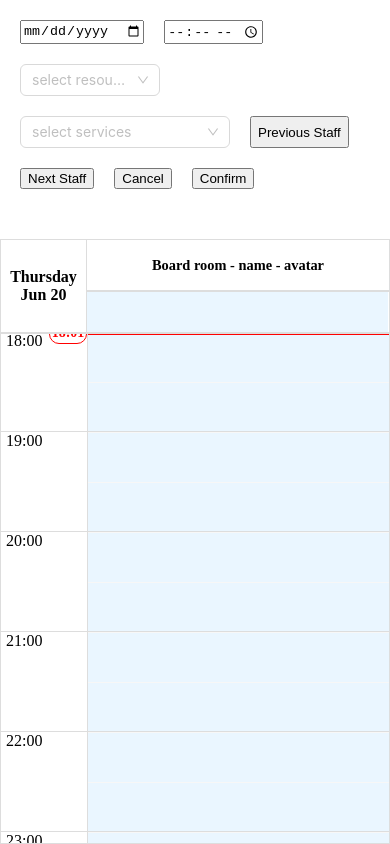
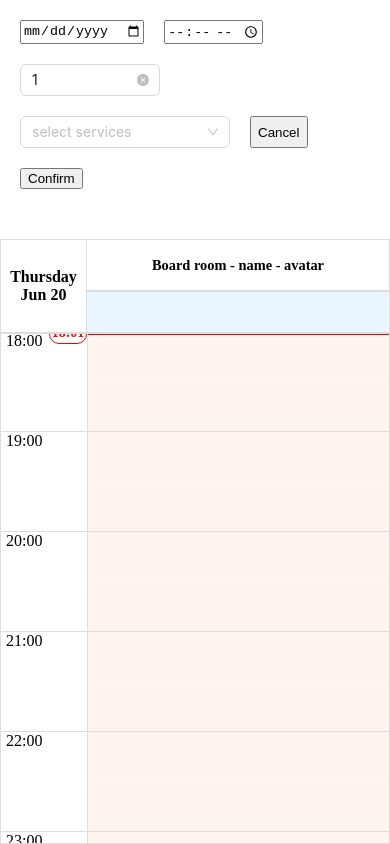
Before and after one commit to fullstackDEVH/calendar, a React (Vite) app: page / in a window 390 px wide. Built offline with nearby package versions, Linux system fonts and the light colour scheme.

Commit message:
feat : day 5 - v3

```diff
--- a/src/App.tsx
+++ b/src/App.tsx
@@ -82,12 +82,11 @@ const MyCalendar = () => {
   const [chooseEvent, setChooseEvent] = useState<IEvent | null>(null);
 
   const [resource] = useState<IResource[]>(resourceMap);
-  const [totalStaff, setTotalStaff] = useState<number>(4);
+  const [isMobile, setIsMobile] = useState<boolean>(false);
 
   const [selectectedResource, setSelectedResource] = useState<number | null>(
     null
   );
-  const [index, setIndex] = useState<number>(0);
   const [time, setTime] = useState<string>("");
   const [selectedService, setSelectedServices] = useState<string[]>([]);
   const elementRef = useRef(null);
@@ -120,11 +119,18 @@ const MyCalendar = () => {
     });
   }, [date, time, selectectedResource, selectedService]);
 
+  const handleCancel = useCallback(() => {
+    setEvent(null);
+    setTime("");
+    setSelectedServices([]);
+    if (!isMobile) setSelectedResource(null);
+  }, [isMobile]);
+
   useEffect(() => {
     if (date) {
       handleCancel();
     }
-  }, [date]);
+  }, [date, handleCancel]);
 
   const calcTop = useCallback((dateString: string) => {
     const startOfDay = dayjs().startOf("day");
@@ -199,13 +205,10 @@ const MyCalendar = () => {
 
     const resizeObserver = new ResizeObserver((entries) => {
       for (const entry of entries) {
-        if (entry.contentRect.width < 800) {
-          setTotalStaff(1);
-        } else if (entry.contentRect.width < 1100) {
-          if (index !== 0) setIndex(0);
-          setTotalStaff(3);
+        if (entry.contentRect.width < 888) {
+          setIsMobile(true);
         } else {
-          setTotalStaff(4);
+          setIsMobile(false);
         }
       }
     });
@@ -214,17 +217,19 @@ const MyCalendar = () => {
     return () => {
       resizeObserver.unobserve(element);
     };
-  }, [index]);
+  }, []);
 
   useEffect(() => {
     const updateIndicator = () => {
       const content = formatTime(new Date());
-      const wrapper = document.querySelector(
+
+      const wrapper: HTMLElement | null = document.querySelector(
         ".rbc-time-gutter.rbc-time-column + .rbc-day-slot.rbc-time-column"
       );
+      if (isMobile && !selectectedResource) return;
 
       const isSameDate = isSameDay(
-        new Date(),
+        dayjs().toDate(),
         date ? dayjs(date).toDate() : dayjs().toDate()
       );
 
@@ -271,7 +276,7 @@ const MyCalendar = () => {
     return () => {
       clearInterval(interval);
     };
-  }, [date, calcTop]);
+  }, [date, isMobile, selectectedResource, calcTop]);
 
   const handleChangeServices = (value: string[]) => {
     setSelectedServices(value);
@@ -297,6 +302,25 @@ const MyCalendar = () => {
     []
   );
 
+  useEffect(() => {
+    if (isMobile) {
+      setSelectedResource(resourceMap[0].resourceId);
+    }
+  }, [isMobile]);
+
+  const calcResource = useMemo(() => {
+    if (isMobile) {
+      const findResource = resource.find(
+        (res) => res.resourceId === selectectedResource
+      );
+
+      if (!findResource) return [];
+
+      return [findResource];
+    }
+    return resource;
+  }, [isMobile, selectectedResource, resource]);
+
   const [view, setView] = useState<View>("day");
   const onView = useCallback((newView: View) => setView(newView), [setView]);
 
@@ -314,25 +338,10 @@ const MyCalendar = () => {
     setTime(e.target.value);
   };
 
-  const handleCancel = () => {
-    setEvent(null);
-    setTime("");
-    setSelectedServices([]);
-    setSelectedResource(null);
-  };
-
   const handleClick = () => {
     if (!event) return;
     setEvents((pre) => [...pre, event]);
     handleCancel();
-  };
-
-  const previousStaff = () => {
-    setIndex(index - 1 < 0 ? resource.length - 1 : index - 1);
-  };
-
-  const nextStaff = () => {
-    setIndex(index + 1 >= resource.length ? 0 : index + 1);
   };
 
   return (
@@ -368,7 +377,7 @@ const MyCalendar = () => {
           placeholder="select resource"
           value={selectectedResource ? `${selectectedResource}` : undefined}
           onChange={handleChangeResource}
-          options={resource.slice(index, index + totalStaff).map((service) => ({
+          options={resourceMap.map((service) => ({
             label: service.resourceTitle,
             value: service.resourceId,
           }))}
@@ -390,13 +399,6 @@ const MyCalendar = () => {
             value: service.time,
           }))}
         />
-
-        {totalStaff === 1 ? (
-          <>
-            <button onClick={previousStaff}>Previous Staff</button>
-            <button onClick={nextStaff}>Next Staff</button>
-          </>
-        ) : null}
         <button onClick={handleCancel}>Cancel</button>
         <button onClick={handleClick}>Confirm</button>
       </div>
@@ -419,7 +421,7 @@ const MyCalendar = () => {
               style: {
                 height: 80,
                 backgroundColor:
-                  resourceId === selectectedResource ? "pink" : "unset",
+                  resourceId === selectectedResource ? "seashell" : "unset",
               },
             };
           }}
@@ -582,7 +584,7 @@ const MyCalendar = () => {
           }}
           defaultDate={defaultDate}
           resourceIdAccessor="resourceId"
-          resources={resource.slice(index, index + totalStaff)}
+          resources={calcResource}
           resourceTitleAccessor="resourceTitle"
           events={event ? myEvents.concat([event]) : myEvents}
           // startAccessor="start"
--- a/src/main.tsx
+++ b/src/main.tsx
@@ -1,10 +1,5 @@
-import React from 'react'
-import ReactDOM from 'react-dom/client'
-import App from './App.tsx'
-import './index.css'
+import ReactDOM from "react-dom/client";
+import App from "./App.tsx";
+import "./index.css";
 
-ReactDOM.createRoot(document.getElementById('root')!).render(
-  <React.StrictMode>
-    <App />
-  </React.StrictMode>,
-)
+ReactDOM.createRoot(document.getElementById("root")!).render(<App />);
```
